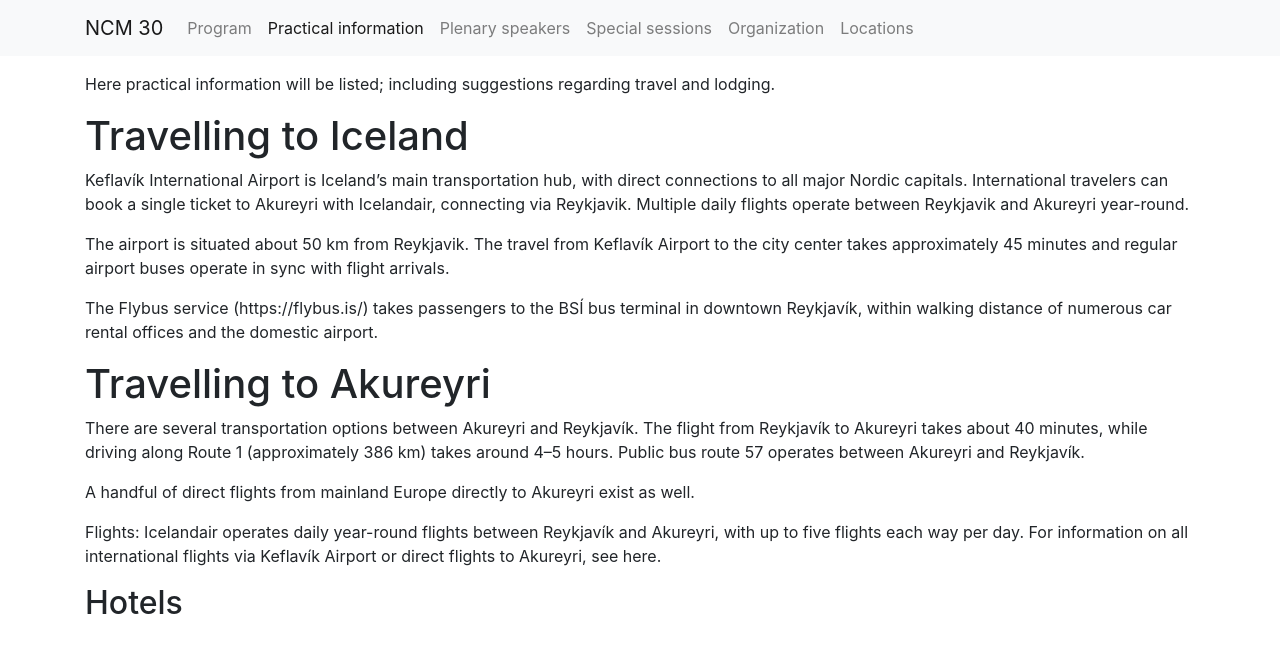
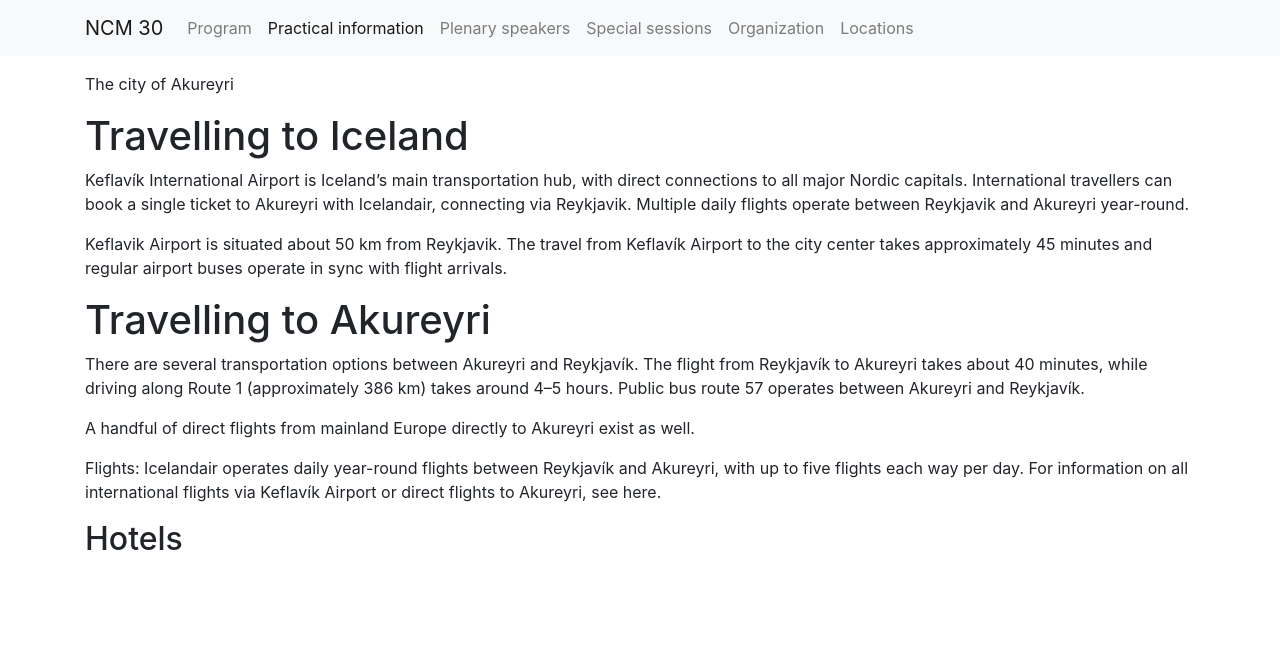
Before and after one commit to IslenskaStaerdfraedafelagid/ncm30-website, a Jekyll site: the page built from info/index.md, in a window 1280 px wide. Shown: the top 653 px of the page. Built offline with Jekyll 4.4.1, drawn with Linux system fonts in a browser that asks for light colours.

Commit message:
Update index.md

```diff
--- a/info/index.md
+++ b/info/index.md
@@ -2,16 +2,13 @@
 layout: default
 ---
 
-Here practical information will be listed; including suggestions regarding travel and lodging.
+The city of Akureyri
 
 # Travelling to Iceland
 
-Keflavík International Airport is Iceland's main transportation hub, with direct connections to all major Nordic capitals. International travelers can book a single ticket to Akureyri with Icelandair, connecting via Reykjavik. Multiple daily flights operate between Reykjavik and Akureyri year-round.
+Keflavík International Airport is Iceland's main transportation hub, with direct connections to all major Nordic capitals. International travellers can book a single ticket to Akureyri with Icelandair, connecting via Reykjavik. Multiple daily flights operate between Reykjavik and Akureyri year-round.
 
-The airport is situated about 50 km from Reykjavik. The travel from Keflavík Airport to the city center takes approximately 45 minutes and regular airport buses operate in sync with flight arrivals.
-
-The Flybus service (https://flybus.is/) takes passengers to the BSÍ bus terminal in downtown Reykjavík, within walking distance of numerous car rental offices and the domestic airport.
-
+Keflavik Airport is situated about 50 km from Reykjavik. The travel from Keflavík Airport to the city center takes approximately 45 minutes and regular airport buses operate in sync with flight arrivals.
 
 # Travelling to Akureyri
 
```
